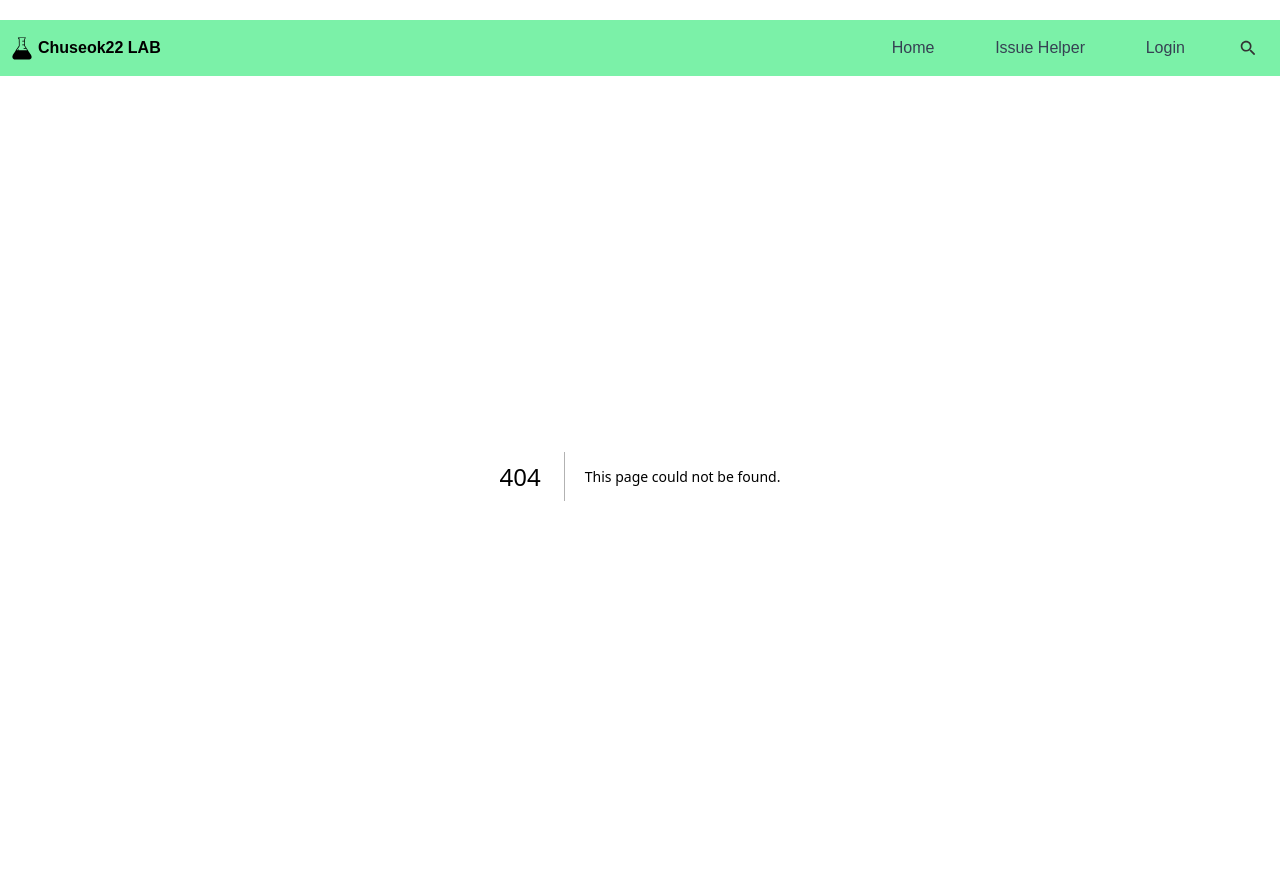
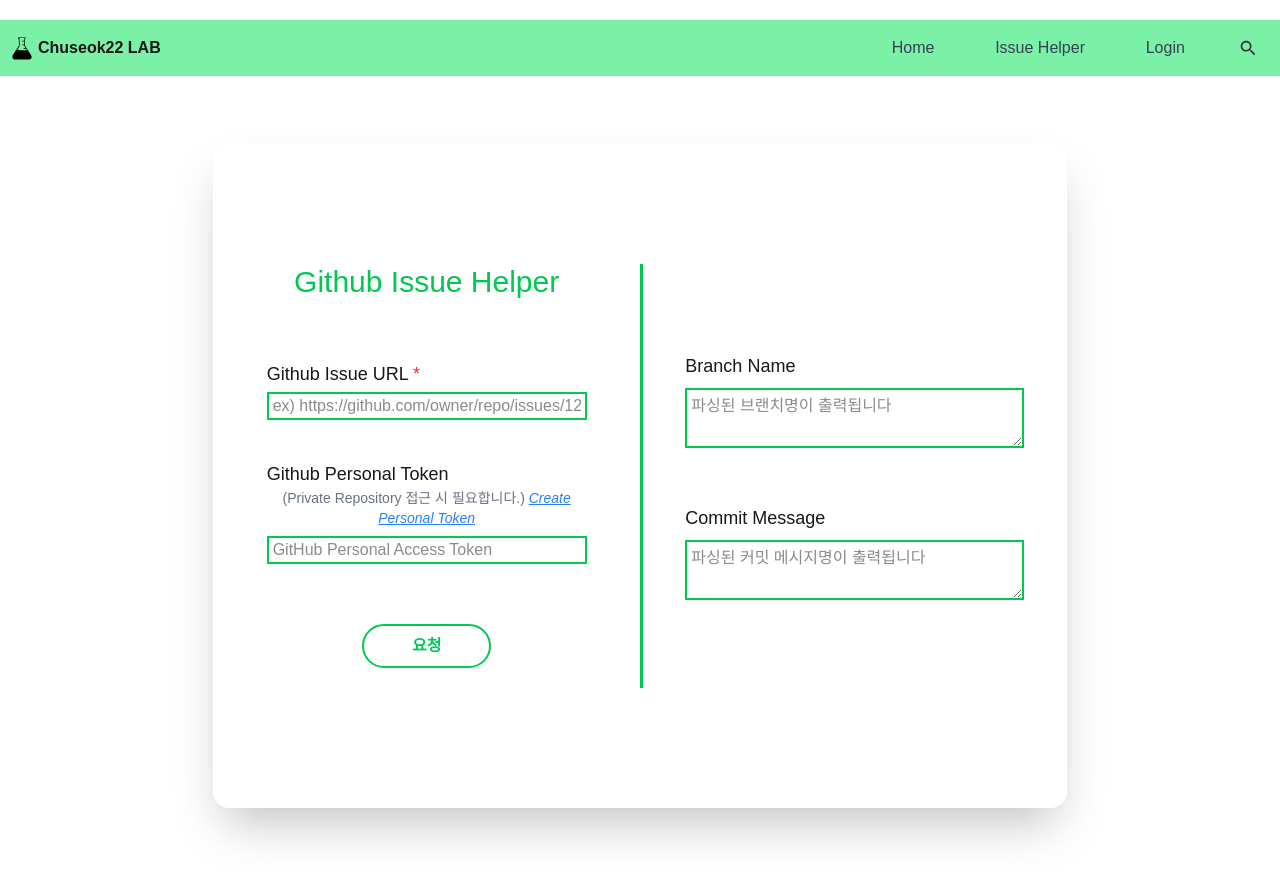
Before and after one commit to Chuseok22/chuseok22-lab-fe, a Next.js app: page /github/issue-helper in a window 1280 px wide. Before the commit this address had no page. Built offline with nearby package versions, Linux system fonts and the light colour scheme; no server answers.

Commit message:
Github Issue Helper 기능 구현 : feat : Github Issue Helper 컴포넌트 및 api 파일 작성 https://github.com/Chuseok22/chuseok22-lab-fe/issues/11

```diff
--- a/src/api/github/issue-helper/issueHelper.ts
+++ /dev/null
@@ -1,14 +0,0 @@
-import {issueHelperRequest, issueHelperResponse} from "@/api/github/issue-helper/issueHelper.type";
-import axiosInstance from "@/api/common/axiosInstance";
-
-/**
- * Issue Helper API 요청
- * @param request issueUrl, githubToken
- */
-export const processIssueHelper = async (
-    request: issueHelperRequest
-): Promise<issueHelperResponse> => {
-  const response =
-      await axiosInstance.post<issueHelperResponse>('/api/github/issue', request);
-  return response.data;
-}
--- /dev/null
+++ b/src/app/github/issue-helper/page.tsx
@@ -0,0 +1,9 @@
+import GithubIssueHelper from "@/components/github/issue-helper/GithubIssueHelper";
+
+export default function IssueHelper() {
+  return (
+      <div className="min-h-screen flex flex-col flex-1 items-center justify-center w-full text-center">
+        <GithubIssueHelper/>
+      </div>
+  )
+};
--- a/src/app/page.tsx
+++ b/src/app/page.tsx
@@ -1,9 +1,8 @@
-import Link from "next/link";
+export default function Home() {
 
-export default function Home() {
   return (
-    <div>
-      <Link href="/auth/login">로그인</Link>
-    </div>
+      <div>
+
+      </div>
   );
 }
--- /dev/null
+++ b/src/components/github/issue-helper/GithubIssueHelper.tsx
@@ -0,0 +1,179 @@
+'use client'
+
+import React, { FormEvent, useState } from "react";
+import { processIssueHelper } from "@/lib/api/github/issue-helper/issueHelper";
+import { issueHelperRequest, issueHelperResponse } from "@/lib/api/github/issue-helper/issueHelper.type";
+import Link from "next/link";
+import SubmitButton from "@/components/github/issue-helper/SubmitButton";
+import { AxiosError } from "axios";
+import { ApiErrorResponse, errorMessages, isApiErrorResponse } from "@/lib/api/common/error/error.type";
+import { toast } from "react-toastify";
+
+const GithubIssueHelper: React.FC = () => {
+  const [issueHelperRequest, setIssueHelperRequest] = useState({
+    issueUrl: '',
+    githubToken: '',
+  });
+  const [issueHelperResponse, setIssueHelperResponse] = useState<issueHelperResponse | null>({
+    branchName: '',
+    commitMessage: '',
+  });
+  const [isLoading, setIsLoading] = useState<boolean>(false);
+  const [copiedField, setCopiedField] = useState<'branchName' | 'commitMessage' | null>(null);
+
+  // 입력값 변경 핸들러
+  const handleInputChange = (e: React.ChangeEvent<HTMLInputElement>) => {
+    const {name, value} = e.target;
+    setIssueHelperRequest(prev => ({
+      ...prev,
+      [name]: value
+    }));
+  }
+
+  // 복사 버튼 핸들러
+  const handleCopy = async (
+      text: string, field: 'branchName' | 'commitMessage') => {
+    try {
+      await navigator.clipboard.writeText(text);
+      setCopiedField(field);
+      setTimeout(() => setCopiedField(null), 2000); // 2초 후 복사 상태 초기화
+      toast('복사 성공!');
+    } catch (error) {
+      console.error('복사 실패', error);
+      toast.error('복사 실패!');
+    }
+  }
+
+  // 폼 제출 핸들러
+  const handleSubmit = async (e: FormEvent) => {
+    e.preventDefault();
+    setIssueHelperResponse(null);
+    setIsLoading(true);
+
+    // 입력값 검증
+    const trimmedIssueUrl = issueHelperRequest.issueUrl.trim();
+    if (!trimmedIssueUrl) {
+      toast.error('Github Issue URL을 입력해주세요.');
+      setIsLoading(false);
+      return;
+    }
+    // GitHub Issue URL 형식 검증
+    const githubIssueRegex = /^https:\/\/github\.com\/[^\/]+\/[^\/]+\/issues\/\d+$/;
+    if (!githubIssueRegex.test(trimmedIssueUrl)) {
+      toast.error('올바른 URL을 입력해주세요. (예: https://github.com/owner/repo/issues/123)');
+      setIsLoading(false);
+      return;
+    }
+
+    try {
+      const request: issueHelperRequest = {
+        issueUrl: trimmedIssueUrl,
+        githubToken: issueHelperRequest.githubToken.trim() || null,
+      };
+      const response = await processIssueHelper(request);
+      setIssueHelperResponse(response);
+      setIsLoading(false);
+    } catch (error) {
+      const axiosError = error as AxiosError<ApiErrorResponse>;
+      const errorData = axiosError.response?.data;
+
+      if (errorData && isApiErrorResponse(errorData)) {
+        toast.error(errorMessages[errorData.errorCode] || '에러 핸들링 실패. 알 수 없는 오류');
+      } else {
+        toast.error('에러 핸들링 실패. 알 수 없는 오류');
+      }
+      setIsLoading(false);
+    }
+  };
+
+  return (
+      <div className="bg-white rounded-2xl shadow-2xl flex w-4/5 lg:w-2/3 py-10 lg:py-30">
+        <div className="flex flex-col lg:w-1/2">
+          <h1 className="text-bold text-green-500 text-3xl pb-10">Github Issue Helper</h1>
+          <form onSubmit={handleSubmit} className="flex flex-col items-center">
+            <div className="flex flex-col w-3/4 py-5">
+              <label htmlFor="issueUrl" className="flex">
+                <p className="mb-1 text-lg">Github Issue URL <span className="text-red-500">*</span></p>
+              </label>
+              <input
+                  type="text"
+                  id="issueUrl"
+                  name="issueUrl"
+                  value={issueHelperRequest.issueUrl}
+                  onChange={handleInputChange}
+                  placeholder="ex) https://github.com/owner/repo/issues/123"
+                  className="flex border-green-500 border-2 px-1"
+                  required
+                  autoComplete="off"
+              />
+            </div>
+            <div className="flex flex-col w-3/4 py-5 mb-10">
+              <label htmlFor="githubToken" className="flex flex-col items-start">
+                <p className="text-lg">Github Personal Token</p>
+                <span className="text-gray-500 text-sm mb-2">(Private Repository 접근 시 필요합니다.){' '}
+                  <Link href="https://github.com/settings/tokens"
+                        target="_blank"
+                        rel="noopener noreferrer"
+                        className="text-blue-500 underline italic">
+                  Create Personal Token
+                </Link>
+              </span>
+              </label>
+              <input
+                  type="text"
+                  id="githubToken"
+                  name="githubToken"
+                  value={issueHelperRequest.githubToken}
+                  onChange={handleInputChange}
+                  placeholder="GitHub Personal Access Token"
+                  className="flex border-green-500 border-2 px-1"
+                  autoComplete="off"
+              />
+            </div>
+
+            <SubmitButton type={"submit"} text={isLoading ? "처리중..." : "요청"} isGreen={false}/>
+          </form>
+        </div>
+        <div className="hidden lg:flex flex-col lg:w-1/2 border-l-3 border-green-500 items-center justify-center">
+          <div className="flex flex-col items-start py-7 w-4/5">
+            <div className="flex items-start">
+              <p className="text-lg mb-2 mr-2">Branch Name</p>
+              {issueHelperResponse?.branchName && (
+                  <button
+                      onClick={() => handleCopy(issueHelperResponse.branchName, 'branchName')}
+                      className="text-sm bg-green-500 text-white px-3 py-1 rounded-md hover:bg-green-500 cursor-pointer"
+                  >
+                    {copiedField === 'branchName' ? 'Copied!' : 'Copy'}
+                  </button>
+              )}
+            </div>
+            <textarea placeholder="파싱된 브랜치명이 출력됩니다"
+                      value={issueHelperResponse?.branchName}
+                      className="border-2 border-green-500 w-full px-1 py-1"
+                      readOnly={true}
+            />
+          </div>
+          <div className="flex flex-col items-start py-7 w-4/5">
+            <div className="flex items-start">
+              <p className="text-lg mb-2 mr-2">Commit Message</p>
+              {issueHelperResponse?.commitMessage && (
+                  <button
+                      onClick={() => handleCopy(issueHelperResponse.commitMessage, 'commitMessage')}
+                      className="text-sm bg-green-500 text-white px-3 py-1 rounded-md hover:bg-green-500 cursor-pointer"
+                  >
+                    {copiedField === 'commitMessage' ? 'Copied!' : 'Copy'}
+                  </button>
+              )}
+            </div>
+            <textarea placeholder="파싱된 커밋 메시지명이 출력됩니다"
+                      value={issueHelperResponse?.commitMessage}
+                      className="border-2 border-green-500 w-full px-1 py-1"
+                      readOnly={true}
+            />
+          </div>
+        </div>
+      </div>
+  );
+}
+
+export default GithubIssueHelper;
--- /dev/null
+++ b/src/lib/api/github/issue-helper/issueHelper.ts
@@ -0,0 +1,14 @@
+import { issueHelperRequest, issueHelperResponse } from "@/lib/api/github/issue-helper/issueHelper.type";
+import axiosInstance from "@/lib/api/common/axiosInstance";
+
+/**
+ * Issue Helper API 요청
+ * @param request issueUrl, githubToken
+ */
+export const processIssueHelper = async (
+    request: issueHelperRequest
+): Promise<issueHelperResponse> => {
+    const response =
+        await axiosInstance.post<issueHelperResponse>('/api/github/issue', request);
+    return response.data;
+}
```
